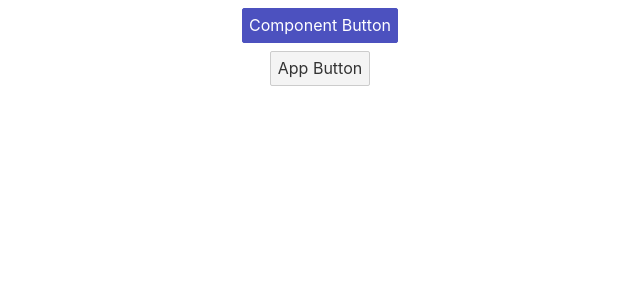
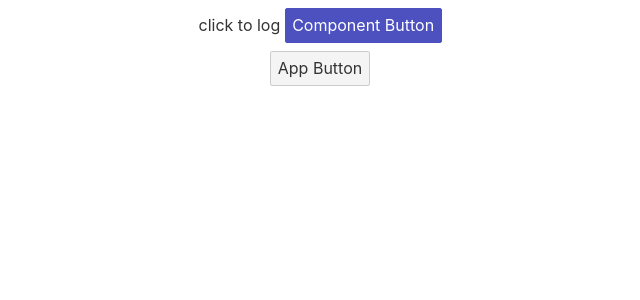
Before and after one commit to abtin/svelte-tutorial, a Svelte app: page / in a window 1280 px wide. Shown: the top 300 px of the page, without its empty margins (320-960 px from the left). Built offline with nearby package versions, Linux system fonts and the light colour scheme.

Commit message:
move the on:click to a sibling component

```diff
--- a/src/App.svelte
+++ b/src/App.svelte
@@ -2,7 +2,7 @@
 	import Button from "./Button.svelte";
 
 	const log = () => {
-		console.log("Button clicked")
+		console.log("clicked")
 	}
 </script>
 
--- a/src/Button.svelte
+++ b/src/Button.svelte
@@ -2,7 +2,10 @@
     export let btnText = "Component Button";
 </script>
 
-<button on:click>{btnText}</button>
+<div>
+    <span on:click>click to log</span>
+    <button>{btnText}</button>
+</div>
 
 <style>
     button {
```
